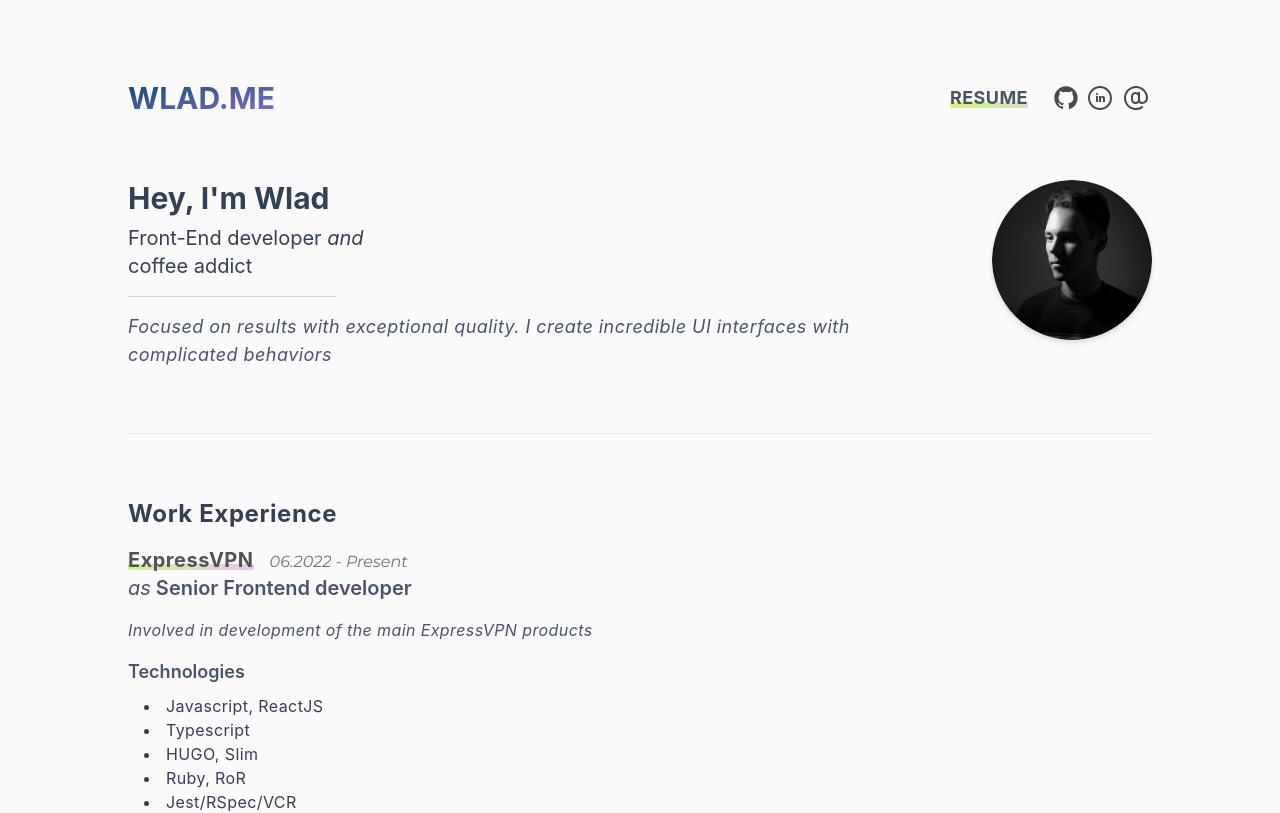
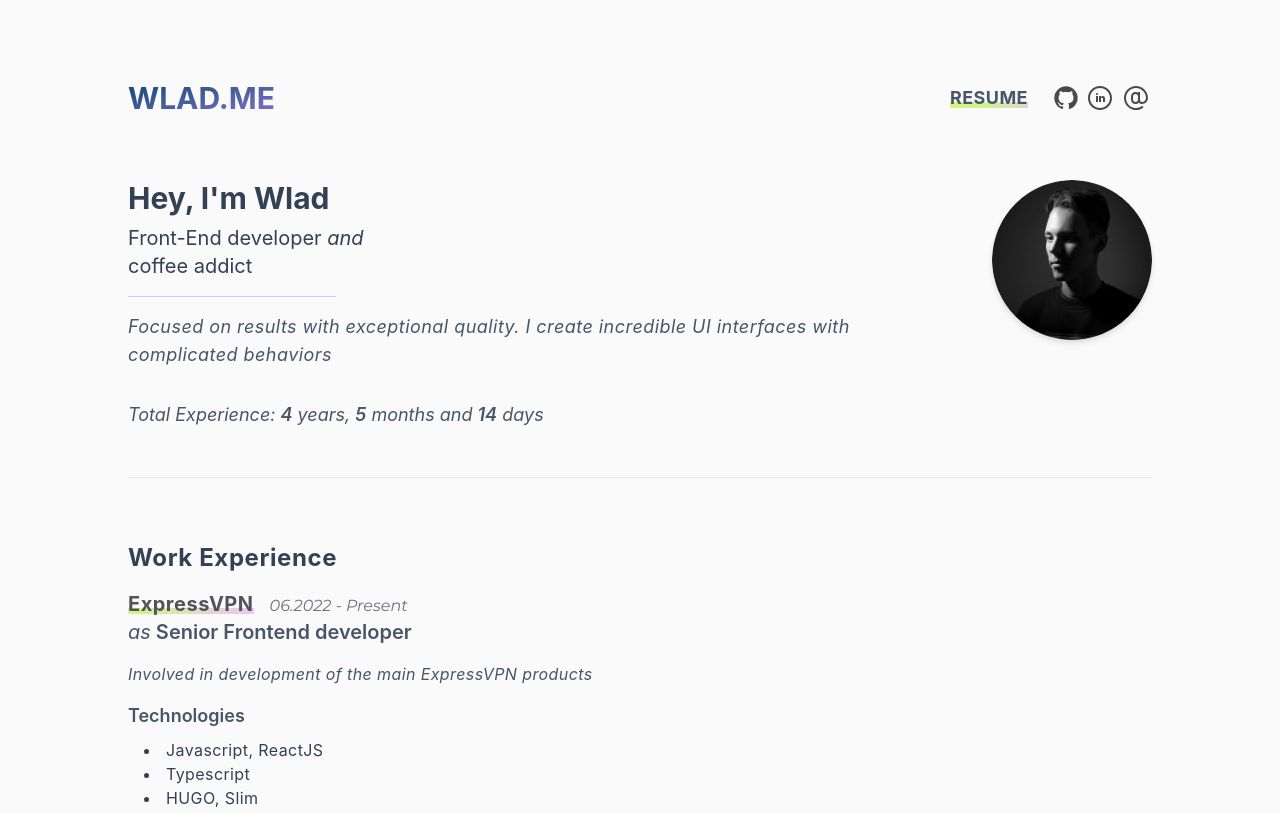
Before and after one commit to dawnhell/wlad.me, a Next.js app: page / in a window 1280 px wide. Shown: the top 813 px of the page. Built offline with nearby package versions, Linux system fonts and the light colour scheme; no server answers.

Commit message:
Add total experience counter

```diff
--- a/components/Bio.tsx
+++ b/components/Bio.tsx
@@ -1,7 +1,16 @@
 import React, { FC } from 'react';
+import dayjs from 'dayjs'
 
-const Bio: FC = () => (
-  <div className="flex flex-col-reverse items-center w-full mb-16 sm:flex-row sm:justify-between sm:items-start">
+const Bio: FC = () => {
+  const currentTime = dayjs()
+  const startTime = dayjs('2017/07/01')
+  const totalYears = currentTime.diff(startTime, 'years')
+  const totalMonths = currentTime.subtract(totalYears, 'years').diff(startTime, 'months')
+  const totalDays = currentTime.subtract(totalYears, 'years').subtract(totalMonths, 'months').diff(startTime, 'days')
+
+  return (
+    <div className="w-full mb-12">
+      <div className="flex flex-col-reverse items-center w-full mb-8 sm:flex-row sm:justify-between sm:items-start">
         <div className="mr-0 flex flex-col justify-center sm:mr-8">
           <h1 className="text-3xl text-center font-bold font-['Roboto Slab'] text-slate-700 mb-2 sm:text-left">
             Hey, I&apos;m Wlad
@@ -29,6 +38,14 @@ const Bio: FC = () => (
           alt="That's me!"
         />
       </div>
+
+      <div>
+        <p className="text-lg text-center font-['Roboto Slab'] italic text-slate-600 sm:text-left">
+          Total Experience: <span className="font-semibold">{totalYears}</span> years, <span className="font-semibold">{totalMonths}</span> months and <span className="font-semibold">{totalDays}</span> days
+        </p>
+      </div>
+    </div>
   );
+}
 
 export default Bio;
--- a/components/Header.tsx
+++ b/components/Header.tsx
@@ -37,6 +37,8 @@ const Header: FC = () => {
       </a>
 
       <div className="flex items-center justify-between w-full sm:w-max">
+        {/*<a href="/posts" className="simple-link font-bold mr-6 text-slate-600 text-lg tracking-wide">POSTS</a>*/}
+
         <a target="_blank" rel="noreferrer" href="./Wlad.me_CV.pdf" className="simple-link font-bold mr-6 text-slate-600 text-lg tracking-wide">RESUME</a>
 
         <div className="socials flex items-center justify-center">
--- a/components/Layout.tsx
+++ b/components/Layout.tsx
@@ -5,9 +5,10 @@ import Header from './Header';
 
 interface ILayout {
   children: ReactElement
+  withHeader?: boolean
 }
 
-const Layout = ({ children }: ILayout) => (
+const Layout = ({ children, withHeader = true }: ILayout) => (
   <>
     <Head>
       <title>Wlad.me</title>
@@ -30,7 +31,7 @@ const Layout = ({ children }: ILayout) => (
 
     <div className="w-full py-16 px-12 sm:py-20 sm:px-16 bg-zinc-50">
       <div className="container mx-auto lg:max-w-screen-lg md:max-w-screen-md">
-        <Header />
+        {withHeader ? <Header /> : null}
 
         <main className="flex flex-col items-center">{children}</main>
       </div>
--- a/package.json
+++ b/package.json
@@ -8,6 +8,7 @@
     "lint": "next lint"
   },
   "dependencies": {
+    "dayjs": "^1.11.5",
     "next": "12.0.7",
     "react": "17.0.2",
     "react-dom": "17.0.2",
--- /dev/null
+++ b/pages/posts/[slug].tsx
@@ -0,0 +1,23 @@
+import { useRouter } from 'next/router'
+import React, { ReactElement } from 'react';
+
+import { Layout } from '../../components';
+
+export default function Post() {
+  const router = useRouter()
+  const slug = router.query.slug as string
+
+  return (
+    <div className="w-full">
+      <h1>Post: {slug}</h1>
+    </div>
+  )
+}
+
+Post.getLayout = function getLayout(page: ReactElement) {
+  return (
+    <Layout withHeader={false}>
+      {page}
+    </Layout>
+  )
+}
--- /dev/null
+++ b/pages/posts/index.tsx
@@ -0,0 +1,32 @@
+import Link from 'next/link'
+import React, { ReactElement } from 'react';
+
+import { Layout } from '../../components';
+
+export default function Posts() {
+  return (
+    <div className="w-full">
+      <h1>Posts</h1>
+      <ul>
+        <li>
+          <Link href='/posts/javascript-promises'>
+            <a>JavaScript Promises</a>
+          </Link>
+        </li>
+        <li>
+          <Link href='/posts/some-shit'>
+            <a>Some Shit</a>
+          </Link>
+        </li>
+      </ul>
+    </div>
+  )
+}
+
+Posts.getLayout = function getLayout(page: ReactElement) {
+  return (
+    <Layout>
+      {page}
+    </Layout>
+  )
+}
```
Also changed, not shown: 1 other file (tests, documents, lock files or other folders). Lines whose indentation alone changed are shown as unchanged.
